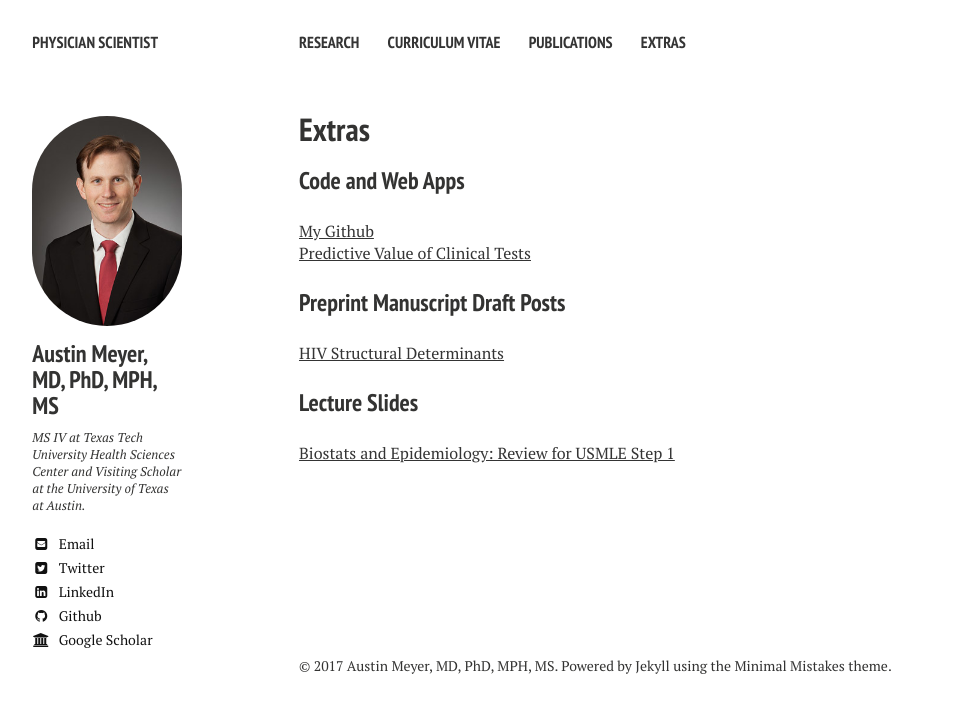
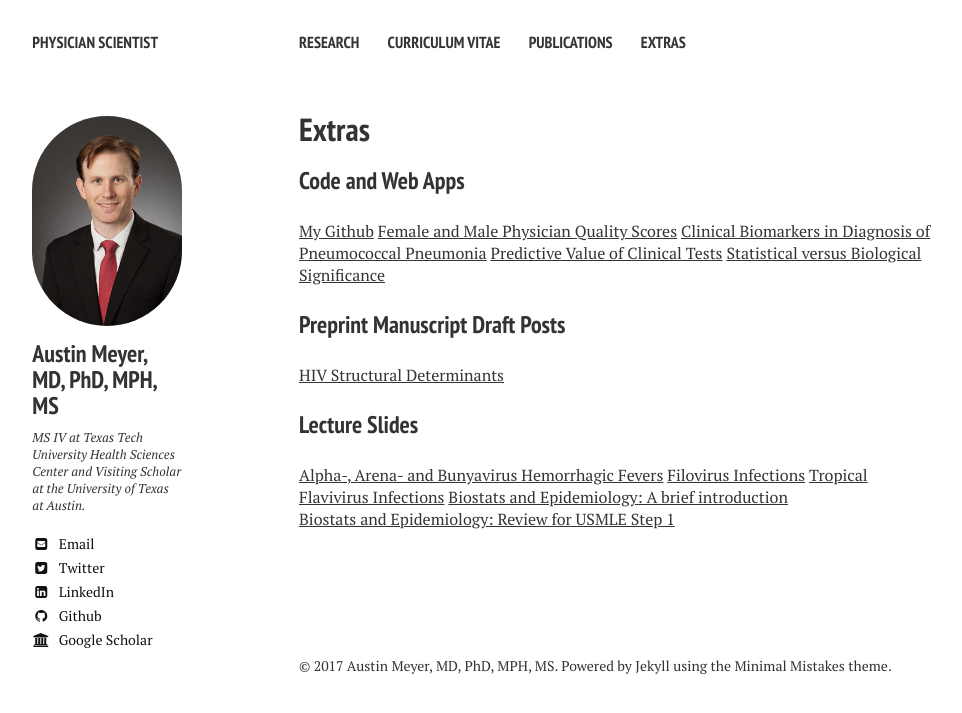
Before and after one commit to ausmeyer/ausmeyer.github.io, a Jekyll site: the page built from extras/index.md, in a window 1280 px wide. Shown: the top 713 px of the page, without its empty margins (21-983 px from the left). Built offline with Jekyll 4.4.1, drawn with Linux system fonts in a browser that asks for light colours; nearby versions of some CDN libraries.

Commit message:
Updating other pages.

```diff
--- a/_data/opinion.yml
+++ b/_data/opinion.yml
@@ -1,3 +1,9 @@
+- author: <b>A. G. Meyer</b>
+  year: 2016
+  title: Analysis of infection biomarkers within a Bayesian framework reveals their role in pneumococcal pneumonia diagnosis in HIV patients
+  ref: "bioRxiv"
+  doi: 10.1101/070144
+
 - author: S. J. Spielman, <b>A. G. Meyer</b>, C. O. Wilke
   year: 2014
   title: Increased evolutionary rate in the 2014 West African Ebola outbreak is due to transient polymorphism and not positive selection
--- a/extras/index.md
+++ b/extras/index.md
@@ -7,10 +7,17 @@ share: false
 
 ### Code and Web Apps
 [My Github](https://github.com/ausmeyer)
+[Female and Male Physician Quality Scores](http://meyerapps.org/male_female_example/)
+[Clinical Biomarkers in Diagnosis of Pneumococcal Pneumonia](http://meyerapps.org/pneumococcal_etiology_hiv/)
 [Predictive Value of Clinical Tests](http://meyerapps.org/predictive_value_shiny/)
+[Statistical versus Biological Significance](http://meyerapps.org/statistical_biological_significance/)
 
 ### Preprint Manuscript Draft Posts
 [HIV Structural Determinants](http://meyerlab.org/hiv_structural_determinants-paper-now/)
 
 ### Lecture Slides
+[Alpha-, Arena- and Bunyavirus Hemorrhagic Fevers](http://meyerlab.org/lecture_alpha_arena_bunya/)
+[Filovirus Infections](http://meyerlab.org/lecture_filovirus/)
+[Tropical Flavivirus Infections](http://meyerlab.org/lecture_flavivirus/)
+[Biostats and Epidemiology: A brief introduction](http://meyerlab.org/intro-biostats-epi/)
 [Biostats and Epidemiology: Review for USMLE Step 1](http://meyerlab.org/usmle-biostats-epi/)
```
Also changed, not shown: _data/peer_review.yml (+5 -5 lines).
